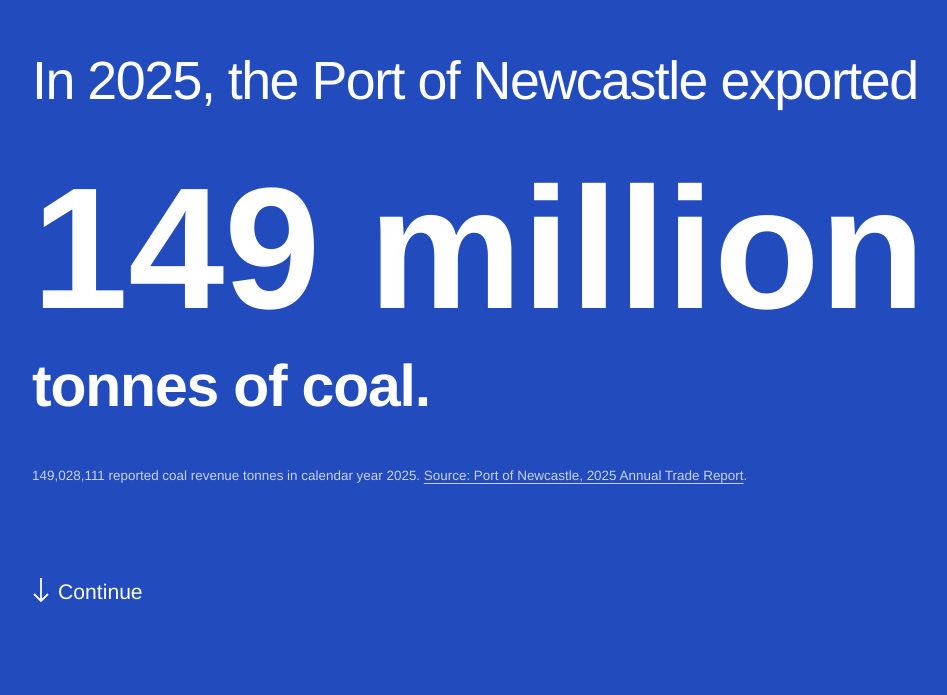
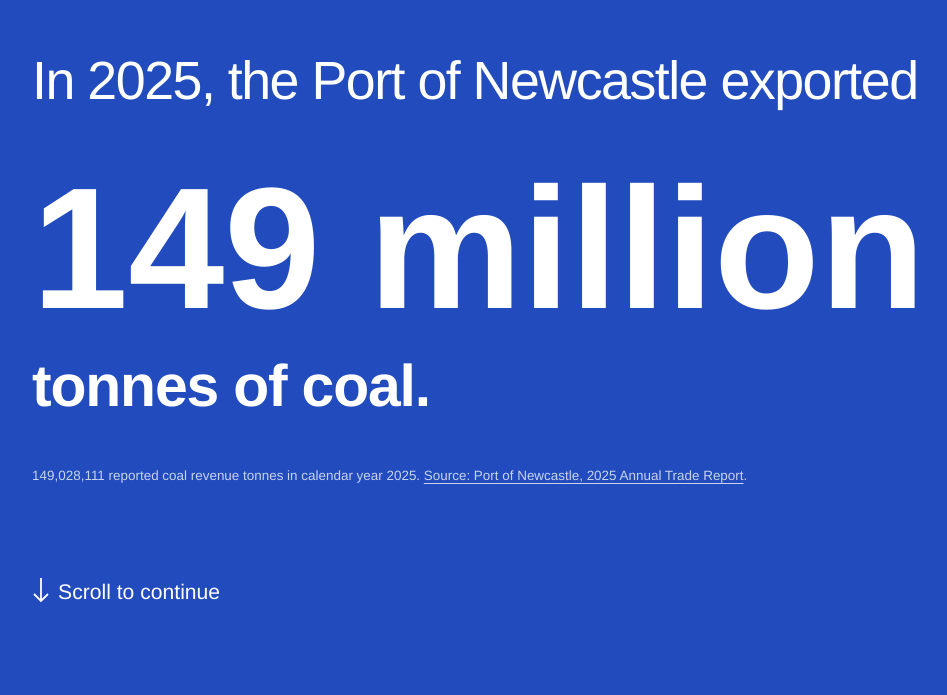
Before and after one commit to climate-defence/emissions, a plain HTML site: page index.html in a window 1280 px wide. Shown: the part 105-800 px from the top of the page, without its empty margins (37-984 px from the left). Drawn offline with Linux system fonts and the light colour scheme.

Commit message:
bikeshedding

```diff
--- a/index.html
+++ b/index.html
@@ -90,7 +90,7 @@
         <p class="metric">149 million</p>
         <p class="unit">tonnes of coal.</p>
         <p class="source-note">149,028,111 reported coal revenue tonnes in calendar year 2025. <a href="https://pon.com.au/wp-content/uploads/2026/04/PON_Annual_Trade_Report_2025-7.pdf#page=3" target="_blank" rel="noopener noreferrer">Source: Port of Newcastle, 2025 Annual Trade Report</a>.</p>
-        <p class="handoff"><svg width="18" height="25" viewBox="0 0 18 25" fill="none" aria-hidden="true"><path d="M9 0v22M2 16l7 7 7-7" stroke="currentColor" stroke-width="1.8"/></svg>Continue</p>
+        <p class="handoff"><svg width="18" height="25" viewBox="0 0 18 25" fill="none" aria-hidden="true"><path d="M9 0v22M2 16l7 7 7-7" stroke="currentColor" stroke-width="1.8"/></svg>Scroll to continue</p>
       </div>
     </section>
 
```
